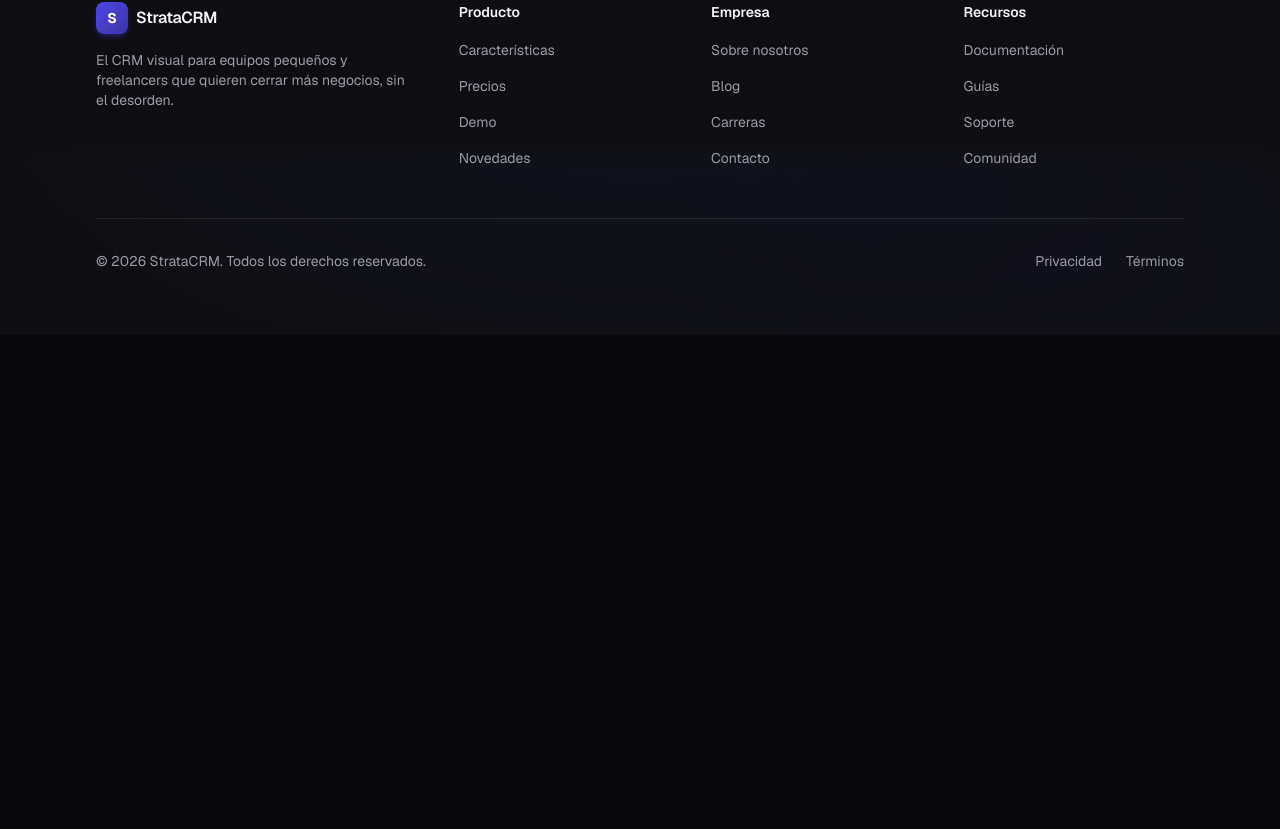
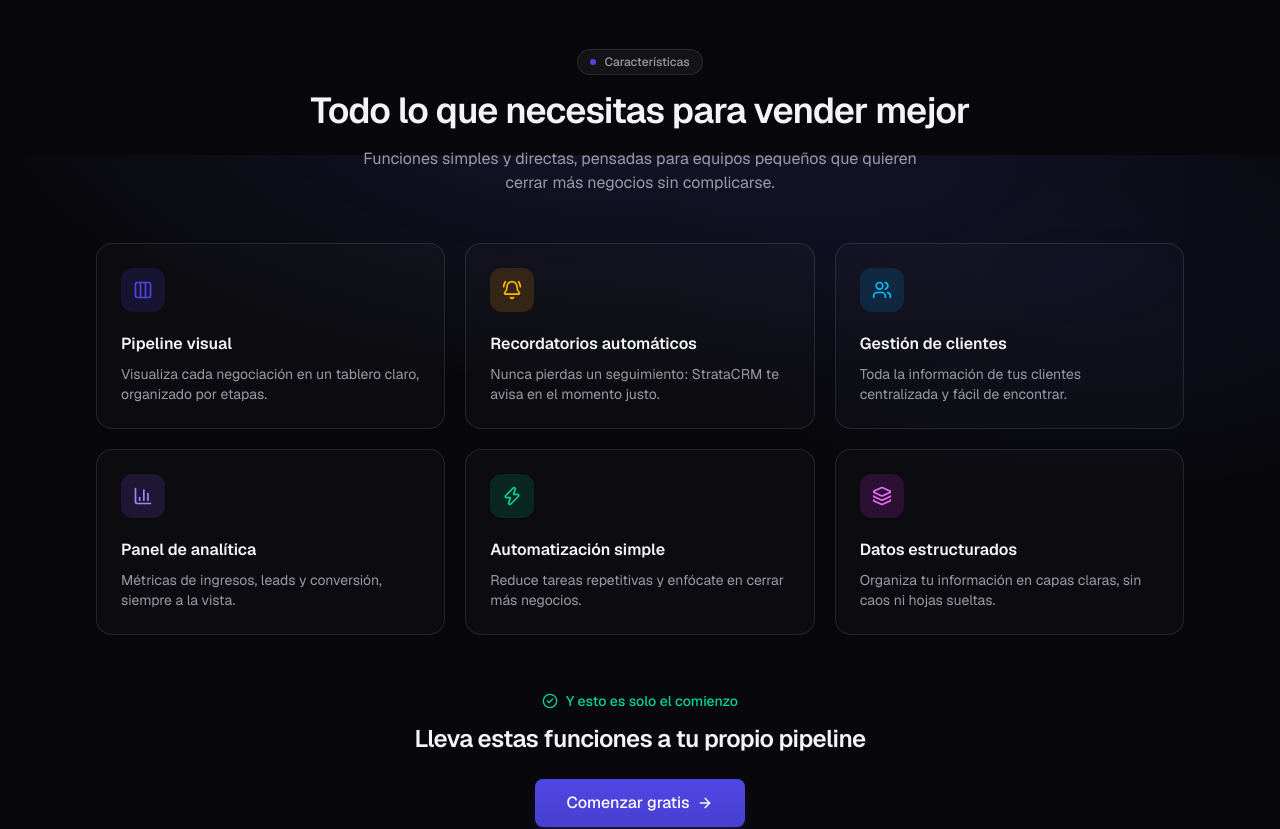
Before and after one commit to carloshrod/stratacrm-landing-page, a Next.js app: page / in a window 1280 px wide. Shown: the part 3045-3874 px from the top of the page. Before the commit the page ends 3380 px from the top, so only its background shows below. Built offline with nearby package versions, Linux system fonts and the light colour scheme.

Commit message:
feat: Add Features section

```diff
--- a/src/app/page.tsx
+++ b/src/app/page.tsx
@@ -1,5 +1,6 @@
 import { Hero } from "@/components/marketing/hero/hero";
 import { ProblemSolutionSection } from "@/components/marketing/problem-solution/problem-solution";
+import { FeaturesSection } from "@/components/marketing/features/features";
 import { PipelineDemoSection } from "@/features/pipeline-demo/pipeline-demo-section";
 
 export default function Home() {
@@ -8,6 +9,7 @@ export default function Home() {
       <Hero />
       <PipelineDemoSection />
       <ProblemSolutionSection />
+      <FeaturesSection />
     </main>
   );
 }
--- /dev/null
+++ b/src/components/marketing/features/features.tsx
@@ -0,0 +1,173 @@
+"use client";
+
+import { motion } from "framer-motion";
+import {
+  ArrowRight,
+  BarChart3,
+  BellRing,
+  CheckCircle2,
+  Columns3,
+  Layers,
+  Users,
+  Zap,
+  type LucideIcon,
+} from "lucide-react";
+
+import { cn } from "@/lib/utils";
+import { Button } from "@/components/ui/button";
+import { Container } from "@/components/ui/container";
+
+type Feature = {
+  icon: LucideIcon;
+  title: string;
+  description: string;
+  accentBg: string;
+  accentText: string;
+};
+
+const features: Feature[] = [
+  {
+    icon: Columns3,
+    title: "Pipeline visual",
+    description:
+      "Visualiza cada negociación en un tablero claro, organizado por etapas.",
+    accentBg: "bg-brand/15",
+    accentText: "text-brand",
+  },
+  {
+    icon: BellRing,
+    title: "Recordatorios automáticos",
+    description:
+      "Nunca pierdas un seguimiento: StrataCRM te avisa en el momento justo.",
+    accentBg: "bg-amber-500/15",
+    accentText: "text-amber-400",
+  },
+  {
+    icon: Users,
+    title: "Gestión de clientes",
+    description:
+      "Toda la información de tus clientes centralizada y fácil de encontrar.",
+    accentBg: "bg-sky-500/15",
+    accentText: "text-sky-400",
+  },
+  {
+    icon: BarChart3,
+    title: "Panel de analítica",
+    description: "Métricas de ingresos, leads y conversión, siempre a la vista.",
+    accentBg: "bg-violet-500/15",
+    accentText: "text-violet-400",
+  },
+  {
+    icon: Zap,
+    title: "Automatización simple",
+    description: "Reduce tareas repetitivas y enfócate en cerrar más negocios.",
+    accentBg: "bg-emerald-500/15",
+    accentText: "text-emerald-400",
+  },
+  {
+    icon: Layers,
+    title: "Datos estructurados",
+    description:
+      "Organiza tu información en capas claras, sin caos ni hojas sueltas.",
+    accentBg: "bg-fuchsia-500/15",
+    accentText: "text-fuchsia-400",
+  },
+];
+
+const gridStagger = {
+  hidden: {},
+  visible: { transition: { staggerChildren: 0.08 } },
+};
+
+const cardVariant = {
+  hidden: { opacity: 0, y: 20 },
+  visible: { opacity: 1, y: 0 },
+};
+
+export function FeaturesSection() {
+  return (
+    <section id="caracteristicas" className="relative py-20 sm:py-28">
+      <Container>
+        <motion.div
+          initial={{ opacity: 0, y: 16 }}
+          whileInView={{ opacity: 1, y: 0 }}
+          viewport={{ once: true, margin: "-100px" }}
+          transition={{ duration: 0.5, ease: "easeOut" }}
+          className="mx-auto flex max-w-2xl flex-col items-center text-center"
+        >
+          <span className="mb-4 inline-flex items-center gap-2 rounded-full border border-white/10 bg-white/5 px-3 py-1 text-xs font-medium text-muted-foreground backdrop-blur-md">
+            <span className="h-1.5 w-1.5 rounded-full bg-brand" />
+            Características
+          </span>
+
+          <h2 className="text-3xl font-semibold tracking-tight text-foreground sm:text-4xl">
+            Todo lo que necesitas para vender mejor
+          </h2>
+
+          <p className="mt-4 max-w-xl text-base text-muted-foreground">
+            Funciones simples y directas, pensadas para equipos pequeños que
+            quieren cerrar más negocios sin complicarse.
+          </p>
+        </motion.div>
+
+        <motion.div
+          variants={gridStagger}
+          initial="hidden"
+          whileInView="visible"
+          viewport={{ once: true, margin: "-100px" }}
+          className="mt-12 grid grid-cols-1 gap-5 sm:grid-cols-2 lg:grid-cols-3"
+        >
+          {features.map((feature) => (
+            <motion.div
+              key={feature.title}
+              variants={cardVariant}
+              transition={{ duration: 0.5, ease: "easeOut" }}
+              whileHover={{ y: -4 }}
+              className="group rounded-2xl border border-white/10 bg-white/2 p-6 transition-colors hover:border-white/20 hover:bg-white/4"
+            >
+              <span
+                className={cn(
+                  "flex h-11 w-11 items-center justify-center rounded-xl transition-transform duration-300 group-hover:scale-110",
+                  feature.accentBg,
+                  feature.accentText,
+                )}
+              >
+                <feature.icon className="size-5" />
+              </span>
+
+              <h3 className="mt-5 text-base font-semibold text-foreground">
+                {feature.title}
+              </h3>
+
+              <p className="mt-2 text-sm text-muted-foreground">
+                {feature.description}
+              </p>
+            </motion.div>
+          ))}
+        </motion.div>
+
+        <motion.div
+          initial={{ opacity: 0, y: 16 }}
+          whileInView={{ opacity: 1, y: 0 }}
+          viewport={{ once: true, margin: "-100px" }}
+          transition={{ duration: 0.5, delay: 0.15, ease: "easeOut" }}
+          className="mt-14 flex flex-col items-center gap-3 text-center"
+        >
+          <p className="inline-flex items-center gap-2 text-sm font-medium text-emerald-400">
+            <CheckCircle2 className="size-4" />
+            Y esto es solo el comienzo
+          </p>
+
+          <h3 className="text-xl font-semibold tracking-tight text-foreground sm:text-2xl">
+            Lleva estas funciones a tu propio pipeline
+          </h3>
+
+          <Button size="lg" className="mt-3">
+            Comenzar gratis
+            <ArrowRight className="size-4" />
+          </Button>
+        </motion.div>
+      </Container>
+    </section>
+  );
+}
```
